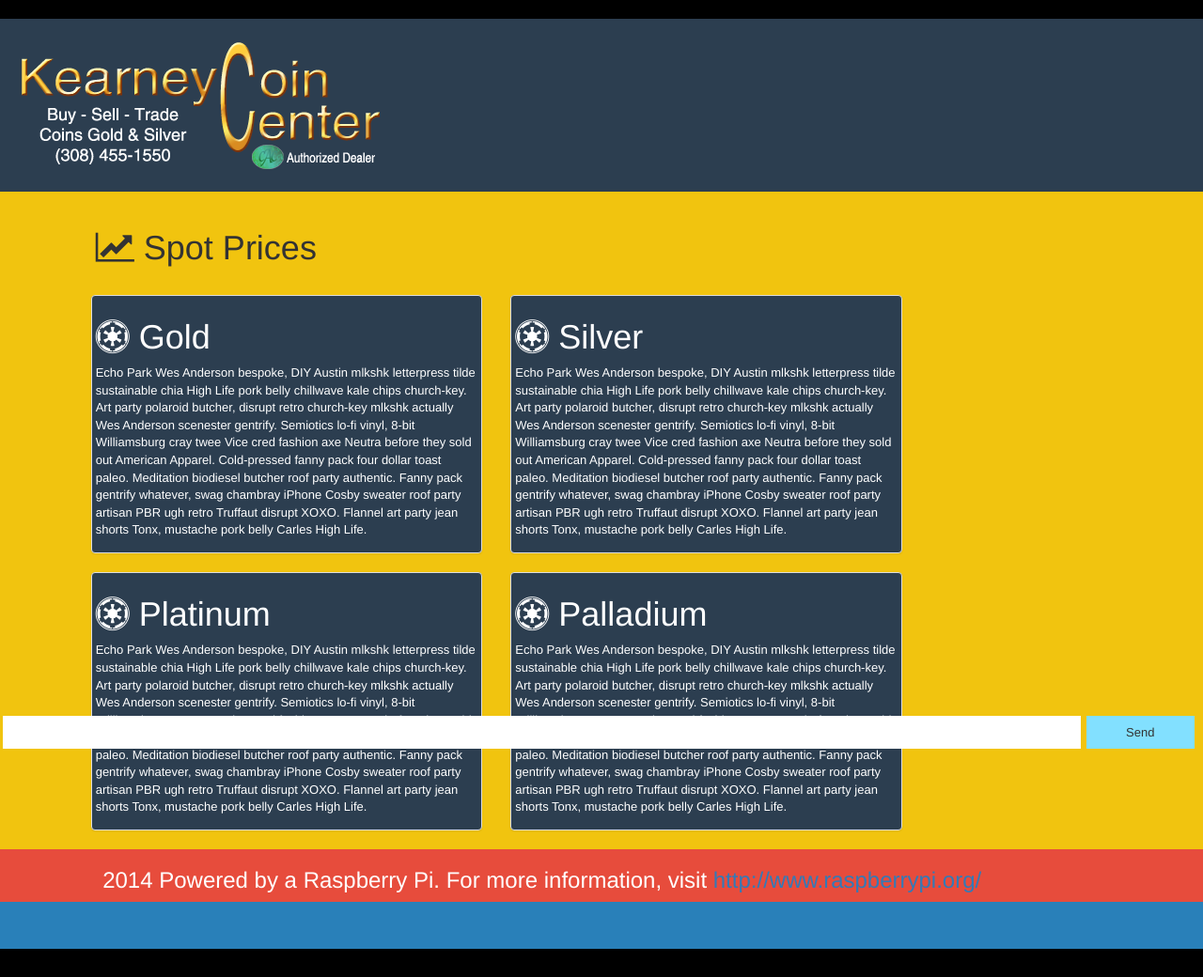
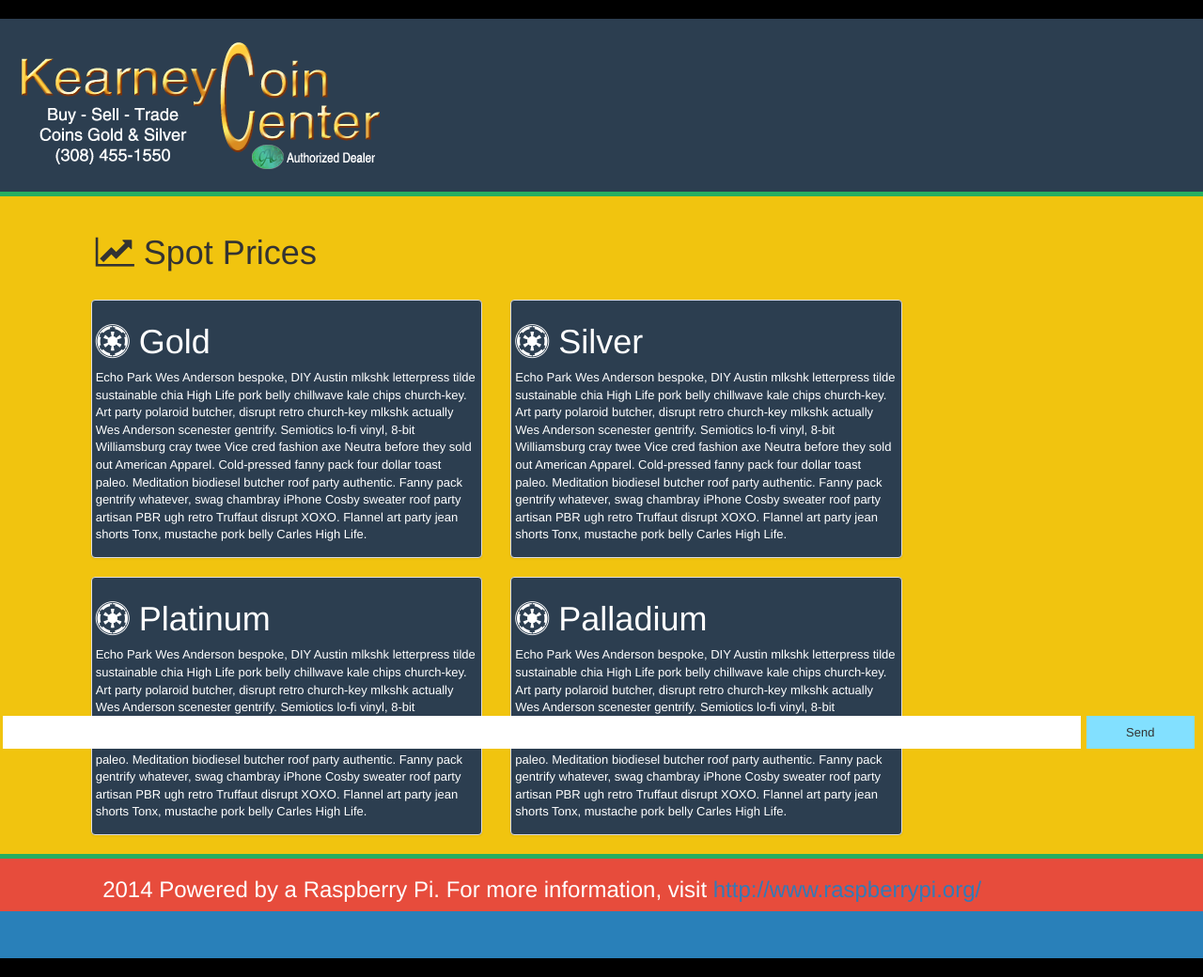
Before and after one commit to davidjosephhayes/spotticker, a plain HTML site: page practice/index.html in a window 1280 px wide. Shown: the top 1040 px of the page at 94% size. Drawn offline with nearby package versions, Linux system fonts and the light colour scheme; no server answers.

Commit message:
Updated Styling colors

```diff
--- a/practice/index.html
+++ b/practice/index.html
@@ -13,12 +13,15 @@
 	<link rel="stylesheet" href="https://maxcdn.bootstrapcdn.com/bootstrap/3.2.0/css/bootstrap-theme.min.css" />
         <!-- Latest compiled and minified JavaScript -->
         <script src="https://maxcdn.bootstrapcdn.com/bootstrap/3.2.0/js/bootstrap.min.js"></script>
+
 	<div style="background: #2c3e50;" class="row">
 		<div class="col-xs-11">
 			<img style="padding: 20px;" class="img-responsive" src="Images/companylogo.png" />
 		</div>
 	</div>
-        <div>
+	<div class="row">
+		<div style="height:5px; background-color: #27ae60;" class="col-xs-12";>
+		</div>
 	</div>
         <div style="background: #f1c40f" class="row">
 			<div class="row">
@@ -50,6 +53,10 @@
 
 					</div>
 				</div>
+			</div>
+        </div>
+        	<div class="row">
+		<div style="height:5px; background-color: #27ae60;" class="col-xs-12";>
 		</div>
 	</div>
         <div style="background: #e74c3c;" class="row">
```
Lines whose indentation alone changed are shown as unchanged.
